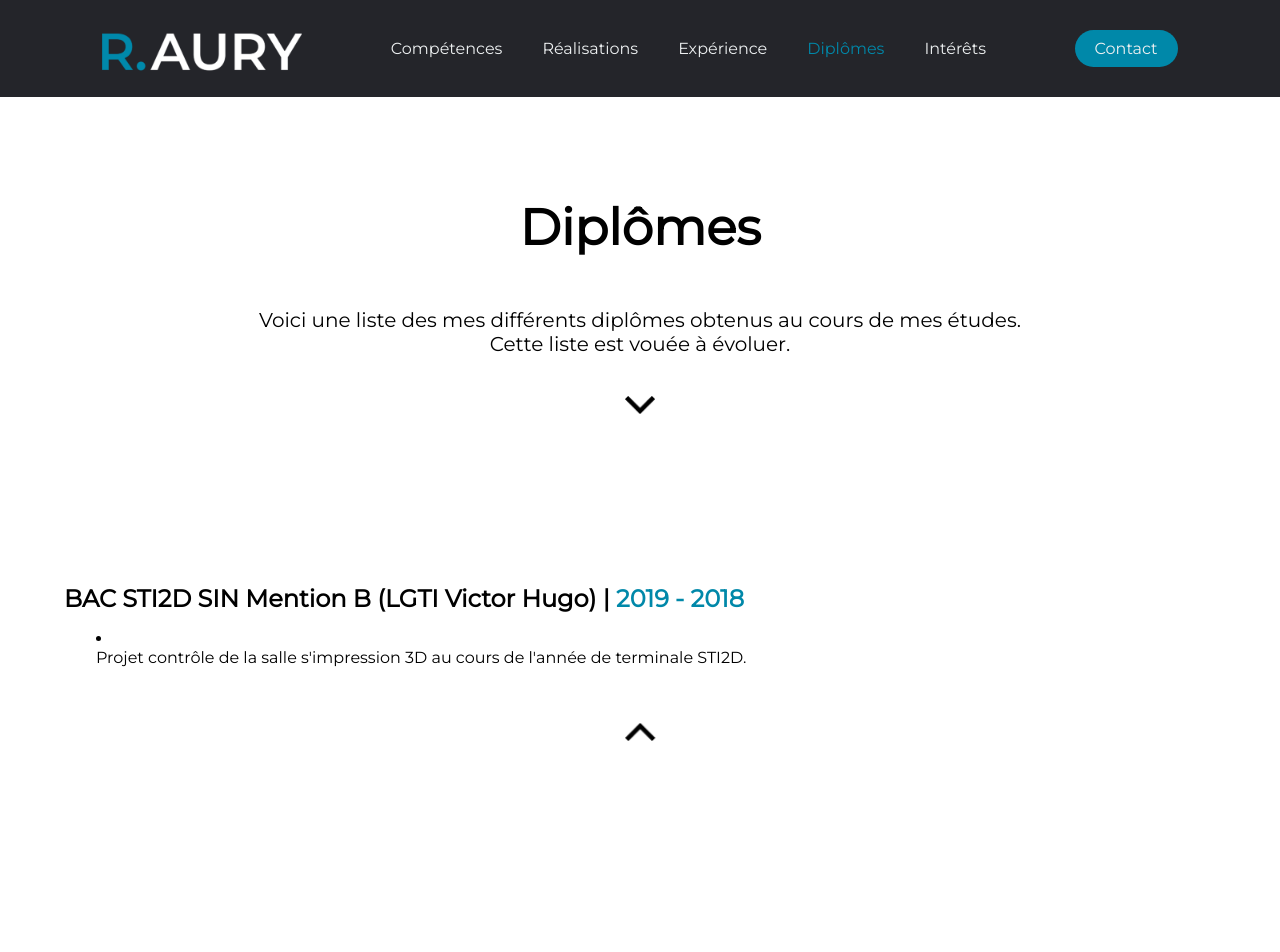
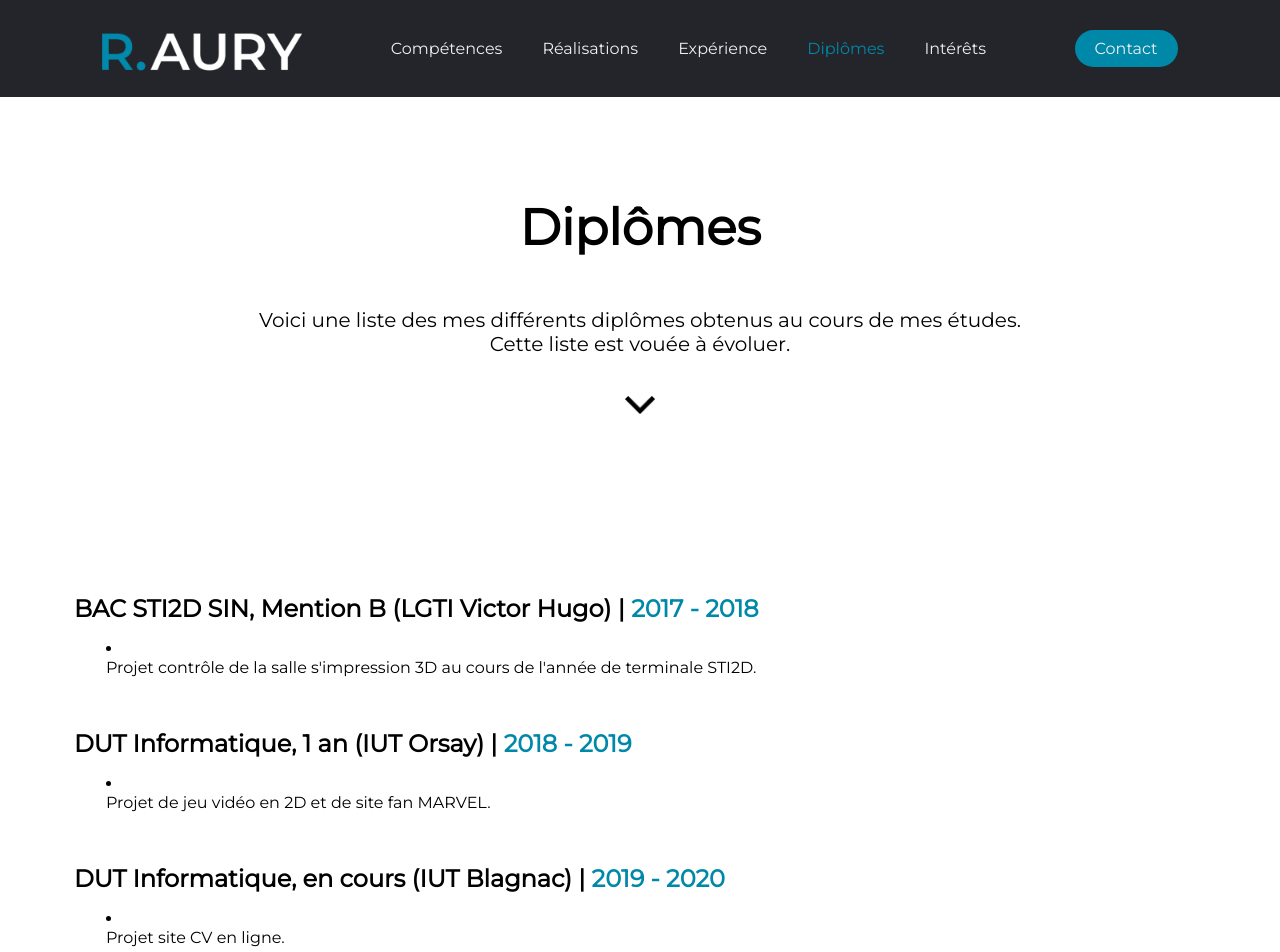
Before and after one commit to romainaury/site-cv, a Vue app: page /diplomes in a window 1280 px wide. Shown: the top 952 px of the page. Before the commit the page ends 903 px from the top, so only its background shows below. Built offline with nearby package versions, Linux system fonts and the light colour scheme.

Commit message:
commit verif

```diff
--- a/src/App.vue
+++ b/src/App.vue
@@ -1,7 +1,9 @@
 <template>
   <div id="app">
     <navigation id="nav" />
-    <router-view />
+    <transition >
+      <router-view />
+    </transition>
   </div>
 </template>
 
@@ -41,4 +43,24 @@ nav {
   justify-content: space-around;
   align-items: center;
 }
+
+/* Transition page */
+.view-enter-active,
+.view-leave-active {
+  transition: opacity 0.5s ease-in-out, transform 0.5s ease;
+}
+
+.view-enter-active {
+  transition-delay: .5s;
+}
+
+.view-enter,
+.view-leave-to {
+  opacity: 0;
+}
+
+.view-enter-to,
+.view-leave {
+  opacity: 1;
+}
 </style>
--- a/src/components/Fleche.vue
+++ b/src/components/Fleche.vue
@@ -27,7 +27,6 @@ export default {
 }
 
 a {
-  z-index: 1;
   width: 100%;
 }
 
--- a/src/components/FlecheInverse.vue
+++ b/src/components/FlecheInverse.vue
@@ -21,7 +21,6 @@
   margin-bottom: 10em;
 }
 a {
-  z-index: 1;
   width: 100%;
 }
 
--- a/src/components/Navigation.vue
+++ b/src/components/Navigation.vue
@@ -1,5 +1,5 @@
 <template>
-  <div>
+  <div class="page">
     <header>
       <router-link to="/" class="logo">
         <img src="../assets/logo.svg" heigth="34px" width="200px" />
@@ -29,7 +29,7 @@
     <div id="mobile__menu" class="overlay">
       <a class="close" v-on:click="closeNav()">&times;</a>
       <div class="overlay__content">
-        <router-link to="/">Accueil</router-link>
+        <router-link class="accueil" to="/">Accueil</router-link>
         <router-link to="/competences">Compétences</router-link>
         <router-link to="/realisations">Réalisations</router-link>
         <router-link to="/experience">Expérience</router-link>
@@ -65,7 +65,7 @@ header {
   padding: 30px 8%;
   background-color: #24252a;
 
-  transition: ease-in-out 0.3s;
+  transition: ease-in-out 0.1s;
 }
 
 .logo {
@@ -94,7 +94,7 @@ header {
 }
 
 .nav__links li a {
-  transition: all 0.3s ease 0s;
+  transition: all 0.2s ease 0s;
 }
 
 .nav__links li a:hover {
@@ -195,7 +195,7 @@ header {
 }
 
 a.router-link-exact-active:not(.cta),
-a.router-link-active:not(.cta) {
+a.router-link-active:not(.cta, .accueil) {
   color: #0088a9;
 }
 </style>
--- a/src/views/Competences.vue
+++ b/src/views/Competences.vue
@@ -1,5 +1,5 @@
 <template>
-  <div class="comp">
+  <div class="comp page">
     <h1>Compétences</h1>
     <p class="intro">
       Voici une liste non-exaustive des différents langages de programmation rencontrés au cours de mes expériences et de mes études, les frameworks que j'ai pu utiliser,
@@ -59,10 +59,17 @@ export default {
 
   padding-bottom: 1em;
 }
+/* En-tête */
 h1 {
   margin-top: 2em;
   margin-bottom: 1em;
   font-size: 50px;
+}
+
+.intro {
+  font-size: 20px;
+  max-width: 900px;
+  margin: 2em auto;
 }
 
 h2 {
@@ -71,6 +78,8 @@ h2 {
   font-weight: bold;
   font-family: "Montserrat", sans-serif;
 }
+
+/* Contenu */
 .container {
   background: #eee;
   border-radius: 0.5em;
@@ -92,6 +101,18 @@ h2 {
 .s-Logo {
   padding: 15px;
 }
+
+/* Icones */
+.icones {
+  width: 100px;
+  height: 100px;
+  padding: 5px;
+  margin-bottom: 1em;
+  margin-top: 1em;
+  border-radius: 50%;
+
+  transition: 0.4s;
+}
 .icones:hover {
   -webkit-transform: rotate(360deg) scale(1.15);
   -moz-transform: rotate(360deg) scale(1.15);
@@ -104,22 +125,7 @@ h2 {
   transition: 0.3s;
 }
 
-.icones {
-  width: 100px;
-  height: 100px;
-  padding: 5px;
-  margin-bottom: 1em;
-  margin-top: 1em;
-  border-radius: 50%;
 
-  transition: 0.4s;
-}
-
-.intro {
-  font-size: 20px;
-  max-width: 900px;
-  margin: 2em auto;
-}
 @media only screen and (min-width: 624px) {
   .container {
     width: 624px;
--- a/src/views/Diplomes.vue
+++ b/src/views/Diplomes.vue
@@ -1,5 +1,5 @@
 <template>
-  <div>
+  <div class="page">
     <h1>Diplômes</h1>
     <p class="intro">
       Voici une liste des mes différents diplômes obtenus au cours de mes études.
@@ -8,11 +8,29 @@
     <fleche vref="Diplomes" />
     <div class="diplomes" id="Diplomes">
       <h2>
-        BAC STI2D SIN Mention B (LGTI Victor Hugo) |
-        <span>2019 - 2018</span>
+        BAC STI2D SIN, Mention B (LGTI Victor Hugo) |
+        <span>2017 - 2018</span>
       </h2>
       <li>
         <ul>Projet contrôle de la salle s'impression 3D au cours de l'année de terminale STI2D.</ul>
+      </li>
+    </div>
+    <div class="diplomes">
+      <h2>
+        DUT Informatique, 1 an (IUT Orsay) |
+        <span>2018 - 2019</span>
+      </h2>
+      <li>
+        <ul>Projet de jeu vidéo en 2D et de site fan MARVEL.</ul>
+      </li>
+    </div>
+    <div class="diplomes">
+      <h2>
+        DUT Informatique, en cours (IUT Blagnac) |
+        <span>2019 - 2020</span>
+      </h2>
+      <li>
+        <ul>Projet site CV en ligne.</ul>
       </li>
     </div>
 
@@ -47,7 +65,14 @@ h1 {
 }
 .diplomes {
   text-align: left;
-  padding: 0 5%;
+  padding: 10px 5%;
+  margin: 10px;
+  margin-bottom: 2em;
+  transition: .1s;
+}
+.diplomes:hover {
+  background-color: #F0F0F0;
+  transition: ease .2s;
 }
 .diplomes h2 {
 }
--- a/src/views/Experience.vue
+++ b/src/views/Experience.vue
@@ -1,7 +1,15 @@
 <template>
-  <div>
+  <div class="page">
     <h1>Experience</h1>
+    <p>
+      Voici une liste de mes expériences dans le milieu du travail.
+      <br />Cette liste est vouée à évoluer.
+    </p>
     <fleche vref="Experience" />
+    <div class="container">
+      <h2>McDonald's</h2>
+      <p>À coté de mes études, je travaille actuellement dans au sein de l'enseigne McDonald's en temps qu'équipier polyvalent. Ce métier m'a permis de développer mes capacités de communication avec les clients, ainsi que mes compétences d'adaptation. J'ai aussi appris à travailler sous la pression, autant situationel que de la clientelle.</p>
+    </div>
     <fleche-inverse />
   </div>
 </template>
@@ -21,6 +29,8 @@ export default {
 </script>
 
 <style scoped>
+/* En-tête */
+
 h1 {
   margin-top: 2em;
   margin-bottom: 1em;
@@ -31,4 +41,14 @@ h1 {
   max-width: 900px;
   margin: 2em auto;
 }
+
+/* Contenu */
+
+.container {
+  max-width: 80%;
+  margin: 2em auto;
+}
+.container h2 {
+  margin: 1em;
+}
 </style>
--- a/src/views/Home.vue
+++ b/src/views/Home.vue
@@ -1,13 +1,13 @@
 <template>
-  <div id="home">
+  <div class="home page">
     <header>
       <h1>ROMAIN AURY</h1>
-      <hr>
+      <hr />
       <span class="welcome">
         Bienvenue sur mon site internet
         <br />
       </span>
-      <fleche vref="informations"  />
+      <fleche vref="informations" />
     </header>
     <div id="informations">
       <h2>À propos de moi</h2>
@@ -58,25 +58,38 @@ export default {
 </script>
 
 <style scoped>
-hr {
-  align-self: center;
-  margin: 3em auto;
-
-  width: 50%;
-}
 .home {
   margin: auto;
   display: flex;
   flex-direction: column;
 }
+
+/* En-tête */
 header {
   height: 29em;
 }
+hr {
+  align-self: center;
+  margin: 3em auto;
+  width: 50%;
+}
+h1 {
+  margin-top: 2em;
+  margin-bottom: 1em;
+  font-size: 50px;
+  animation: half-fading 1s infinite linear alternate;
+}
+.welcome {
+  font-size: 25px;
+}
+
+/* Image de profile */
 img:not(.fleche) {
   margin: 2em 0;
   border-radius: 50%;
   border: solid rgba(0, 136, 169, 1) 5px;
   background: rgba(0, 136, 169, 1);
+  cursor: pointer;
   transition: 0.1s;
 }
 img:hover:not(.fleche) {
@@ -88,22 +101,20 @@ img:hover:not(.fleche) {
   transition: 0.2s;
 }
 
-h1 {
-  margin-top: 2em;
-  margin-bottom: 1em;
-  font-size: 50px;
-  animation: half-fading 1s infinite linear alternate;
-}
+/** Profile */
 h2 {
   font-size: 35px;
   margin: 1em 0;
 }
-.welcome {
-  font-size: 25px;
-}
 
 table {
+  margin-top: 1em;
   margin: auto;
+}
+tr {
+  display: block;
+  padding-top: 0.25em;
+  padding-bottom: 0.25em;
 }
 .attributes {
   text-align: left;
@@ -115,14 +126,6 @@ table {
 .footer {
   margin: 4em 0 3em 0;
 }
-table {
-  margin-top:1em;
-}
-tr {
-  display: block;
-  padding-top: .25em;
-  padding-bottom: .25em;
-}
 @keyframes half-fading {
   0% {
     opacity: 1;
--- a/src/views/Interets.vue
+++ b/src/views/Interets.vue
@@ -1,5 +1,5 @@
 <template>
-  <div>
+  <div class="page">
     <h1>Intérêts</h1>
     <p class="intro">Voici mes différents points d'intérêts.</p>
     <fleche vref="Interets" />
@@ -41,12 +41,21 @@
       <p>
         Linux est un OS (Operating System) basé sur UNIX. Depuis quelques années déjà j'utilise linux sur ma station de travail en OS principal.
         J'ai eu l'occasion de tester plusieurs distributions déjà telles que
-        <a href="https://ubuntu-fr.org/" target="_blank">Ubuntu</a>,
+        <a
+          href="https://ubuntu-fr.org/"
+          target="_blank"
+        >Ubuntu</a>,
         <a href="https://www.debian.org/" target="_blank">Debian</a>,
         <a href="https://archlinux.fr/" target="_blank">Archlinux</a>,
         <a href="https://neon.kde.org/" target="_blank">KDE Neon</a> ainsi que
         <a href="https://manjaro.org/" target="_blank">Manjaro</a>. Je suis actuellement muni de Manjaro i3. Ce que j'apprécie chez cet OS est sa
         légerté, le fait qu'il soit personnalisable, et sa maniabilité mais aussi ce que peu de gens ne savent, à part leurs utilisateurs, sa facilité d'utilisation.
+        <br />Je suis régulièrement des threads sur le réseau social Reddit, où les utilisateurs postent des images de leurs configurations, et y partagent leurs configurations :
+        <ul>
+          <li><a href="https://www.reddit.com/r/unixporn/" target="_blank">r/UnixPorn</a></li>
+          <li><a href="https://www.reddit.com/r/linux/" target="_blank">r/Linux</a></li>
+          <li><a href="https://www.reddit.com/r/linuxmasterrace/" target="_blank">r/LinuxMasterRace</a></li>
+        </ul>
       </p>
     </div>
     <fleche-inverse vref="Interets" />
@@ -87,12 +96,18 @@ ul {
 .container {
   width: 75%;
   margin: 2em auto;
+  padding: 10px;
+}
+.container:hover {
+  background-color: #f0f0f0;
+  transition: ease 0.2s;
 }
 .container h2 {
   font-size: 30px;
   margin-bottom: 1em;
 }
-.container p, li {
+.container p,
+li {
   font-size: 20px;
 }
 a {
--- a/src/views/Realisations.vue
+++ b/src/views/Realisations.vue
@@ -1,5 +1,5 @@
 <template>
-  <div>
+  <div class="page">
     <h1>Réalisations</h1>
     <p class="intro">
       Ici vous trouverez mes différentes réalisations avec un descriptif.
@@ -77,11 +77,6 @@ img {
   margin-left: 10px;
   transition: 0.1s;
   padding: 1em;
-
-  /* border-left: solid black 5px;
-  margin-left: 0;
-  padding-left: 1em;
-  border-radius: 1em; */
 }
 .description:hover {
   background-color: #eaeaea;
```
